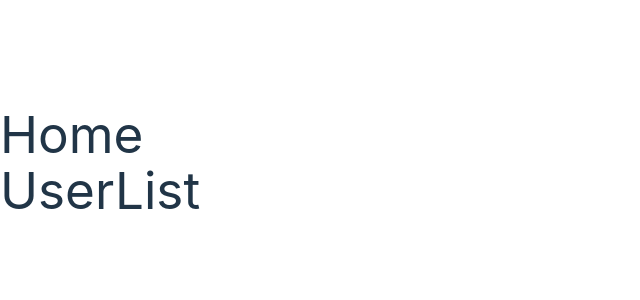
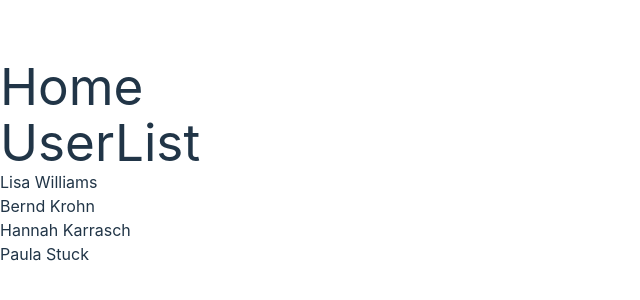
Before and after one commit to devhausleipzigacademy/json-server, a React (Vite) app: page / in a window 1280 px wide. Shown: the part 238-538 px from the top of the page, without its empty margins (0-640 px from the left). Built offline with nearby package versions, Linux system fonts and the light colour scheme; data requests are answered from the project's data file.

Commit message:
implement UserList

```diff
--- a/src/components/UserList.tsx
+++ b/src/components/UserList.tsx
@@ -1,5 +1,19 @@
+import { useLoaderData } from "react-router-dom";
+import { User } from "../utils/types";
+
 function UserList() {
-  return <h1>UserList</h1>;
+  const data = useLoaderData() as { users: User[] };
+  console.log(data);
+  return (
+    <>
+      <h1>UserList</h1>
+      <ul>
+        {data.users.map((user) => {
+          return <li>{user.name}</li>;
+        })}
+      </ul>
+    </>
+  );
 }
 
 export default UserList;
--- a/src/main.tsx
+++ b/src/main.tsx
@@ -1,10 +1,18 @@
 import React from "react";
 import ReactDOM from "react-dom/client";
-import App from "./App.tsx";
+import { User } from "./utils/types.ts";
 import "./index.css";
 import { createBrowserRouter, RouterProvider } from "react-router-dom";
 import Home from "./components/Home.tsx";
 import UserList from "./components/UserList.tsx";
+
+export async function userLoader() {
+  const response = await fetch("http://localhost:8000/users");
+  const users: User[] = await response.json();
+  return {
+    users,
+  };
+}
 
 const router = createBrowserRouter([
   {
@@ -14,6 +22,7 @@ const router = createBrowserRouter([
       {
         index: true,
         element: <UserList />,
+        loader: userLoader,
       },
     ],
   },
--- /dev/null
+++ b/src/utils/types.ts
@@ -0,0 +1,5 @@
+export type User = {
+  id: number;
+  name: string;
+  hobbies: string[];
+};
```
